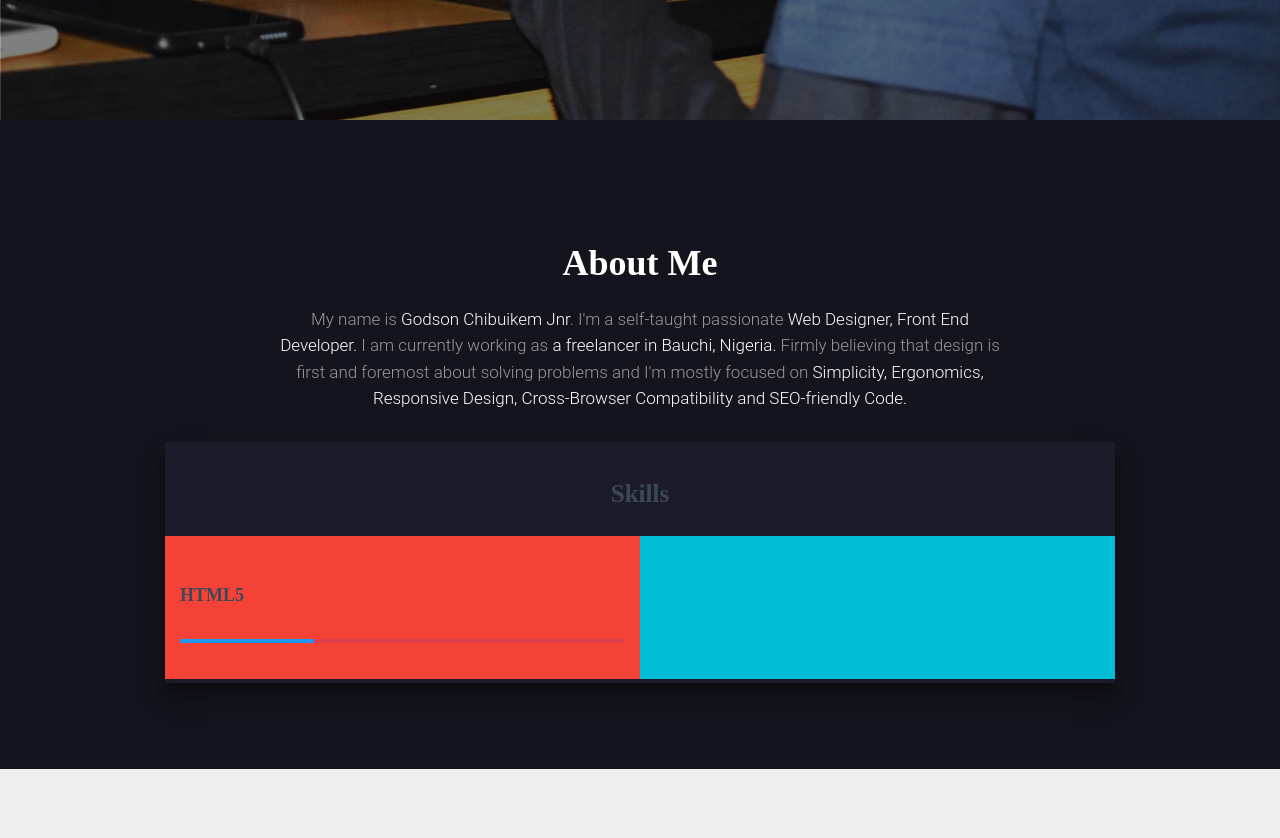
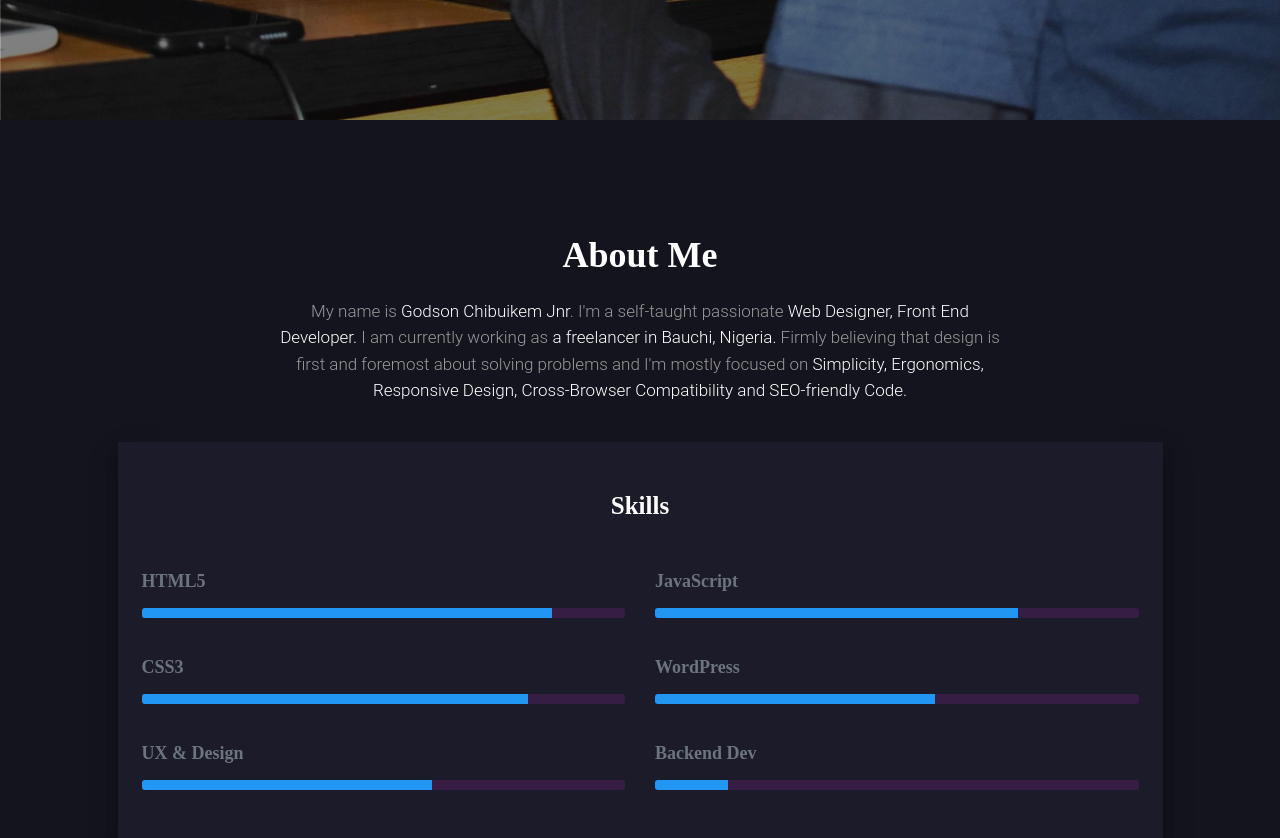
Before and after one commit to GodsonUI/me, a plain HTML site: page index.html in a window 1280 px wide. Shown: the part 680-1518 px from the top of the page. Before the commit the page ends 1449 px from the top, so only its background shows below. Drawn offline with Linux system fonts and the light colour scheme.

Commit message:
Header, Navbar and About Section fully functional

```diff
--- a/css/cjr.css
+++ b/css/cjr.css
@@ -213,3 +213,13 @@
   background-color: #1C1B29;
   box-shadow: 0 14px 28px rgba(0,0,0,0.25), 0 10px 10px rgba(0,0,0,0.22);
 }
+
+.progress {
+  height: 10px;
+  border-radius: 3px;
+}
+
+.navbar {
+  color: #fff;
+  background-color: #1C1B29 !important;
+}
--- a/index.html
+++ b/index.html
@@ -18,19 +18,19 @@
 
   <body id="scrollTop">
     <div class="header-3">
-      <nav class="navbar navbar-transparent navbar-absolute navbar-expand-lg">
+      <nav class="navbar navbar-color-on-scroll fixed-top navbar-expand-lg navbar-transparent" color-on-scroll="200" id="sectionsNav">
         <div class="container">
-          <!-- Brand and toggle get grouped for better mobile display -->
           <div class="navbar-translate">
-            <!-- <a class="navbar-brand" href="#scrollTop">CJr</a> -->
-            <button type="button" class="ml-auto navbar-toggler" data-toggle="collapse" data-target="#navigation-example3">
+
+            <button class="navbar-toggler" type="button" data-toggle="collapse" aria-expanded="false" aria-label="Toggle navigation">
               <span class="sr-only">Toggle navigation</span>
               <span class="navbar-toggler-icon"></span>
               <span class="navbar-toggler-icon"></span>
               <span class="navbar-toggler-icon"></span>
             </button>
           </div>
-          <div class="collapse navbar-collapse" id="navigation-example3">
+
+          <div class="collapse navbar-collapse">
             <ul class="navbar-nav ml-auto">
                 <li class="nav-item">
                   <a href="#about" class="nav-link">
@@ -137,10 +137,11 @@
       <!-- End Carousel Card -->
     </div>
 
-    <div class="container-fluid about-section py-3" id="about">
+    <div class="container-fluid about-section py-2">
       <div class="container">
         <div class="section text-center">
           <div class="row">
+              <div id="about"></div>
             <div class="col-md-8 ml-auto mr-auto">
               <h2 class="title text-white">About Me</h2>
               <h5 class="description">My name is <span class="text-white">Godson Chibuikem Jnr</span>. I'm a self-taught passionate <span class="text-white">Web Designer, Front End Developer.</span> I am currently working as <span class="text-white">a freelancer in Bauchi, Nigeria.</span> Firmly believing that design is first and foremost about solving problems and I'm mostly focused on <span class="text-white">Simplicity, Ergonomics, Responsive Design, Cross-Browser Compatibility and SEO-friendly Code.</span></h5>
@@ -149,21 +150,66 @@
 
             <div class="features">
               <div class="row">
-                <div class="col-md-10 mt-3 py-1 skills-raised ml-auto mr-auto">
+                <div class="col-md-11 mt-4 py-3 px-4 skills-raised ml-auto mr-auto">
                   <div class="col-md-6 ml-auto mr-auto">
-                    <h3 class="title">Skills</h3>
+                    <h3 class="title text-white">Skills</h3>
                   </div>
                   <div class="row">
-                    <div class="col-md-6 py-3 bg-danger">
-                      <h4 class="title text-left">HTML5</h4>
+                    <div class="col-md-6 py-2">
+                      <div class="mb-4 pt-1">
+                        <h4 class="title text-left my-2 text-muted">HTML5</h4>
                         <div class="progress progress-line-primary">
-                        <div class="progress-bar" role="progressbar" aria-valuenow="60" aria-valuemin="0" aria-valuemax="100" style="width: 30%;">
-                          <span class="sr-only">60% Complete</span>
+                          <div class="progress-bar" role="progressbar" aria-valuenow="15" aria-valuemin="0" aria-valuemax="100" style="width: 85%;">
+                            <span class="sr-only">15% Complete</span>
                           </div>
                         </div>
                       </div>
-                    <div class="col-md-6 py-3 bg-info">
 
+                      <div class="mb-4 pt-1">
+                        <h4 class="title text-left my-2 text-muted">CSS3</h4>
+                        <div class="progress progress-line-primary">
+                          <div class="progress-bar" role="progressbar" aria-valuenow="20" aria-valuemin="0" aria-valuemax="100" style="width: 80%;">
+                            <span class="sr-only">20% Complete</span>
+                          </div>
+                        </div>
+                      </div>
+
+                      <div class="mb-4 pt-1">
+                        <h4 class="title text-left my-2 text-muted">UX &amp; Design</h4>
+                        <div class="progress progress-line-primary">
+                          <div class="progress-bar" role="progressbar" aria-valuenow="40" aria-valuemin="0" aria-valuemax="100" style="width: 60%;">
+                            <span class="sr-only">40% Complete</span>
+                          </div>
+                        </div>
+                      </div>
+                    </div>
+                    <div class="col-md-6 py-2">
+                      <div class="mb-4 pt-1">
+                        <h4 class="title text-left my-2 text-muted">JavaScript</h4>
+                        <div class="progress progress-line-primary">
+                          <div class="progress-bar" role="progressbar" aria-valuenow="25" aria-valuemin="0" aria-valuemax="100" style="width: 75%;">
+                            <span class="sr-only">25% Complete</span>
+                          </div>
+                        </div>
+                      </div>
+
+                      <div class="mb-4 pt-1">
+                        <h4 class="title text-left my-2 text-muted">WordPress</h4>
+                        <div class="progress progress-line-primary">
+                          <div class="progress-bar" role="progressbar" aria-valuenow="42" aria-valuemin="0" aria-valuemax="100" style="width: 58%;">
+                            <span class="sr-only">42% Complete</span>
+                          </div>
+                        </div>
+                      </div>
+
+                      <div class="mb-4 pt-1">
+                        <h4 class="title text-left my-2 text-muted">Backend Dev</h4>
+                        <div class="progress progress-line-primary">
+                          <div class="progress-bar" role="progressbar" aria-valuenow="85" aria-valuemin="0" aria-valuemax="100" style="width: 15%;">
+                            <span class="sr-only">85% Complete</span>
+                          </div>
+                        </div>
+                      </div>
                     </div>
                   </div>
                 </div>
@@ -233,7 +279,7 @@
   <script src="js/plugins/moment.min.js"></script>
   <script src="js/material-kit.js" type="text/javascript"></script>
   <script src="js/plugins/jquery.easing.min.js" type="text/javascript"></script>
-  <script src="js/plugins/scroll.js" type="text/javascript"></script>
+  <!-- <script src="js/plugins/scroll.js" type="text/javascript"></script> -->
   <script src="js/vertical-nav.js" type="text/javascript"></script>
 
   <script>
```
Also changed, not shown: css/material-kit.css. Lines whose indentation alone changed are shown as unchanged.
